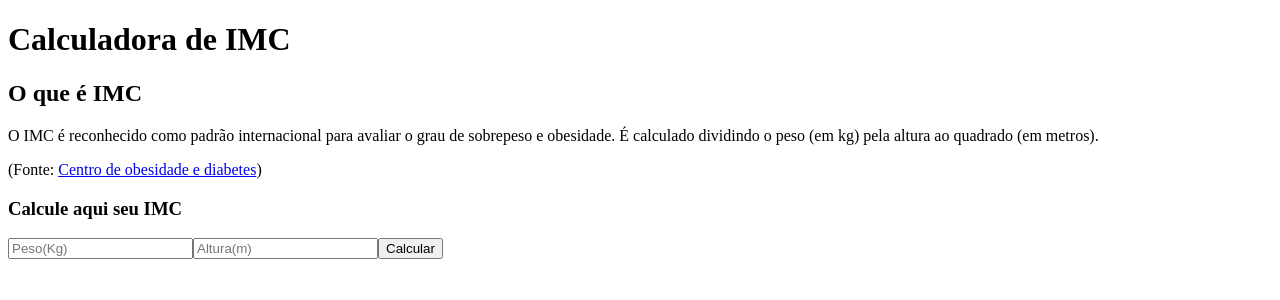
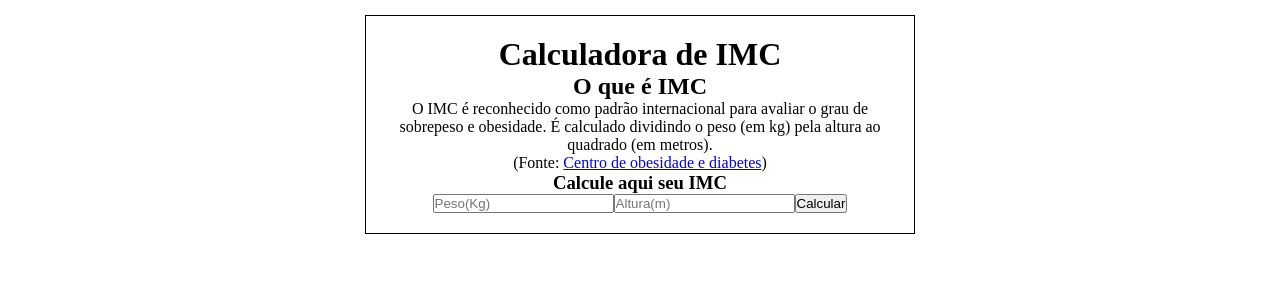
Before and after one commit to BrunoAmadei/restart, a React (Vite) app: page / in a window 1280 px wide. Shown: the top 300 px of the page. Built offline with nearby package versions, Linux system fonts and the light colour scheme.

Commit message:
css update

```diff
--- a/src/App.jsx
+++ b/src/App.jsx
@@ -1,8 +1,9 @@
 import CalculadoraIMC from "./components/CalculadoraIMC"
+import "./app.css"
 
 function App() {
   return (
-    <>
+    <main className="container">
       <div>
         <h1>Calculadora de IMC</h1>
         <h2>O que é IMC</h2>
@@ -15,7 +16,7 @@ function App() {
         <h3>Calcule aqui seu IMC</h3>
       </div>
       <CalculadoraIMC />
-    </>
+    </main>
   )
 }
 
--- /dev/null
+++ b/src/app.css
@@ -0,0 +1,14 @@
+*{
+    margin:0;
+    padding: 0;
+    box-sizing: border-box;
+}
+
+.container{
+    border: 1px solid black;
+    padding: 20px;
+    min-width: 380px;
+    width: 550px;
+    text-align: center;
+    margin: 15px auto;
+}
```
Also changed, not shown: src/components/style.css (added).
